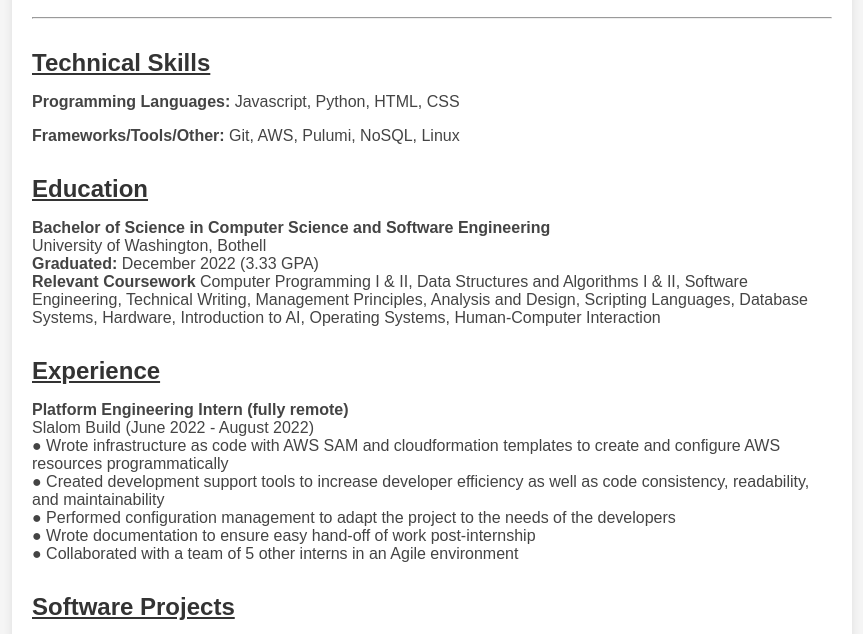
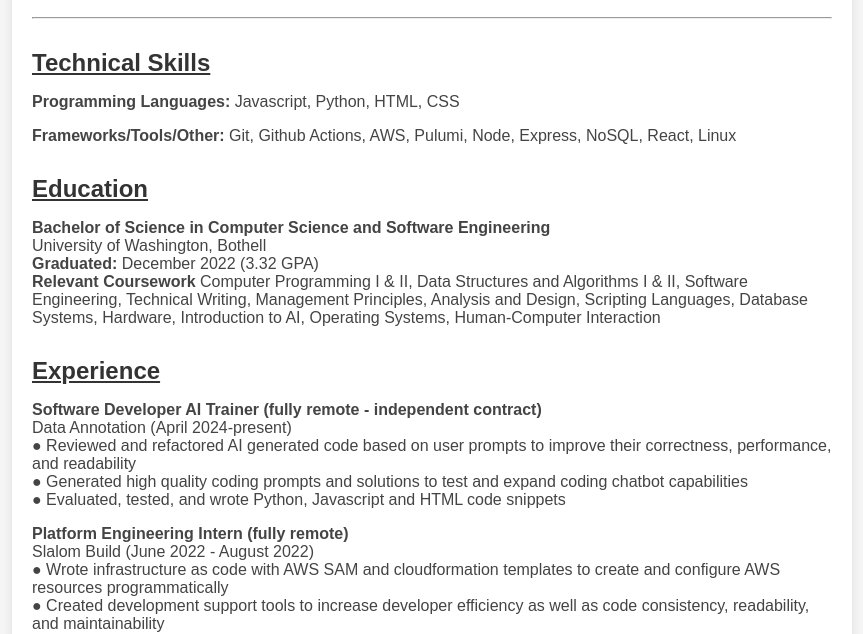
Before and after one commit to kavehsb/cloud-resume-frontend, a plain HTML site: page index.html in a window 1280 px wide. Shown: the part 148-782 px from the top of the page, without its empty margins (208-1071 px from the left). Drawn offline with Linux system fonts and the light colour scheme; no server answers.

Commit message:
Extend resume

```diff
--- a/index.html
+++ b/index.html
@@ -25,7 +25,7 @@
         <div class="section">
             <h2><u>Technical Skills</u></h2>
             <p><b>Programming Languages:</b> Javascript, Python, HTML, CSS</p>
-            <p><b>Frameworks/Tools/Other:</b>  Git, AWS, Pulumi, NoSQL, Linux</p>
+            <p><b>Frameworks/Tools/Other:</b>  Git, Github Actions, AWS, Pulumi, Node, Express, NoSQL, React, Linux</p>
         </div>
 
         <div class="section">
@@ -33,7 +33,7 @@
             <p>
                 <strong>Bachelor of Science in Computer Science and Software Engineering</strong><br>
                 University of Washington, Bothell<br>
-                <b>Graduated:</b> December 2022 (3.33 GPA)<br>
+                <b>Graduated:</b> December 2022 (3.32 GPA)<br>
                 <b>Relevant Coursework</b> Computer Programming I & II, Data Structures and Algorithms I & II,
                 Software Engineering, Technical Writing, Management Principles, Analysis and Design, Scripting
                 Languages, Database Systems, Hardware, Introduction to AI, Operating Systems,
@@ -43,6 +43,16 @@
 
         <div class="section">
             <h2><u>Experience</u></h2>
+            <p>
+                <strong>Software Developer AI Trainer (fully remote - independent contract)</strong><br>
+                Data Annotation (April 2024-present)<br>
+                ● Reviewed and refactored AI generated code based on user prompts to improve their correctness,
+                performance, and readability<br>
+                ● Generated high quality coding prompts and solutions to test and expand coding chatbot
+                capabilities<br>
+                ● Evaluated, tested, and wrote Python, Javascript and HTML code snippets<br>
+            </p>
+
             <p>
                 <strong>Platform Engineering Intern (fully remote)</strong><br>
                 Slalom Build (June 2022 - August 2022)<br>
```
